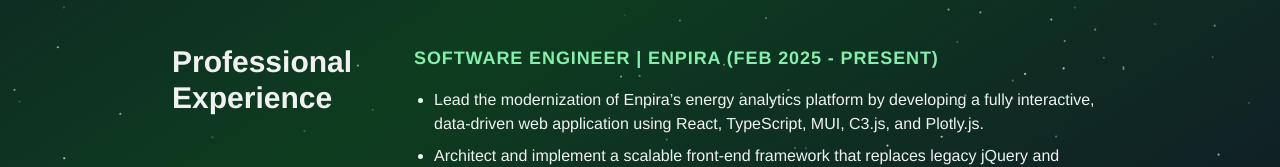
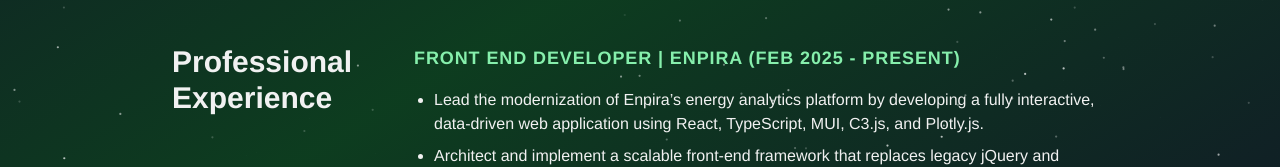
Before and after one commit to mhuebsch/myDevWebsite, a Next.js app: page /resume in a window 1280 px wide. Shown: the part 452-619 px from the top of the page. Built offline with nearby package versions, Linux system fonts and the light colour scheme.

Commit message:
change Enpira position title to Front End Developer

```diff
--- a/app/resume/page.js
+++ b/app/resume/page.js
@@ -56,7 +56,7 @@ const ResumePage = () => {
             </div>
             <div className="w-full md:w-3/4 p-4 animate-slide-in-right space-y-4">
               <h5 className="text-lg font-bold uppercase tracking-wider text-green-300">
-                Software Engineer | Enpira (Feb 2025 - Present)
+                Front End Developer | Enpira (Feb 2025 - Present)
               </h5>
               <ul className="list-disc pl-5 space-y-2">
                 <li>
```
